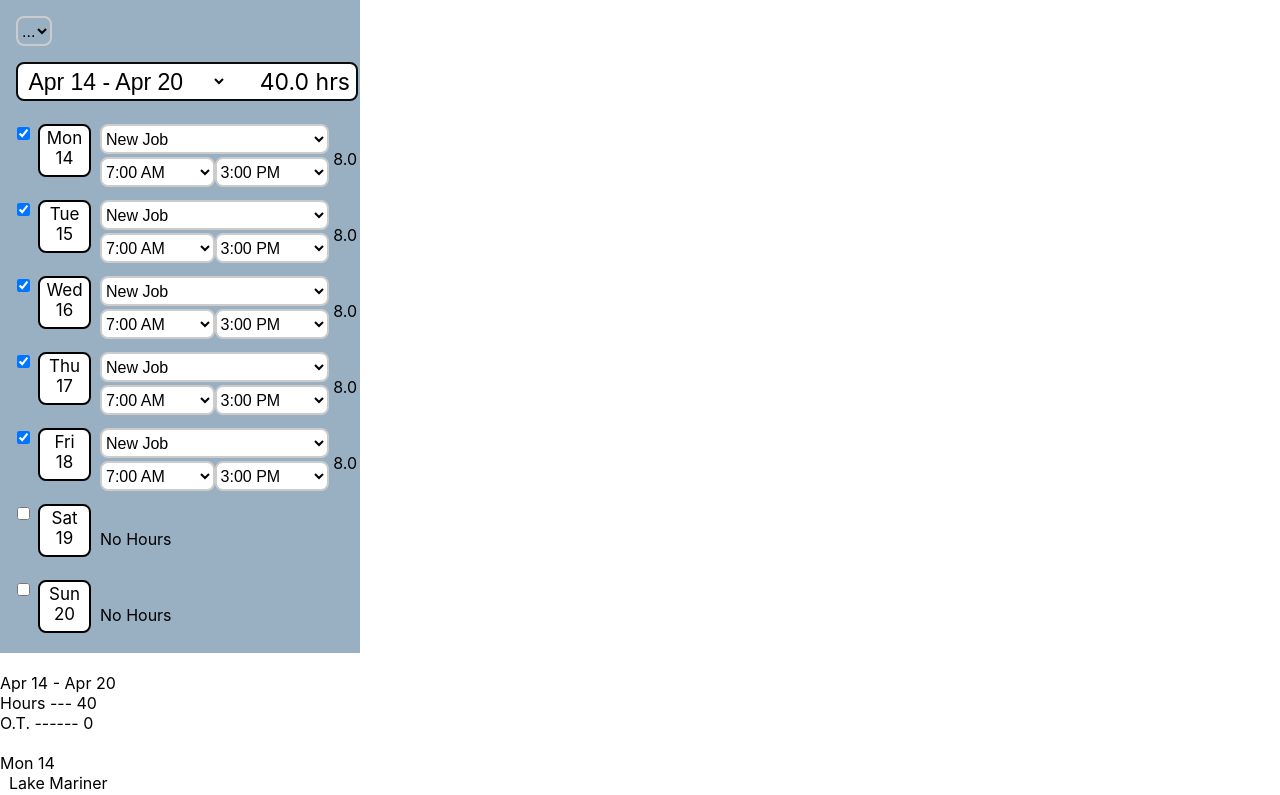
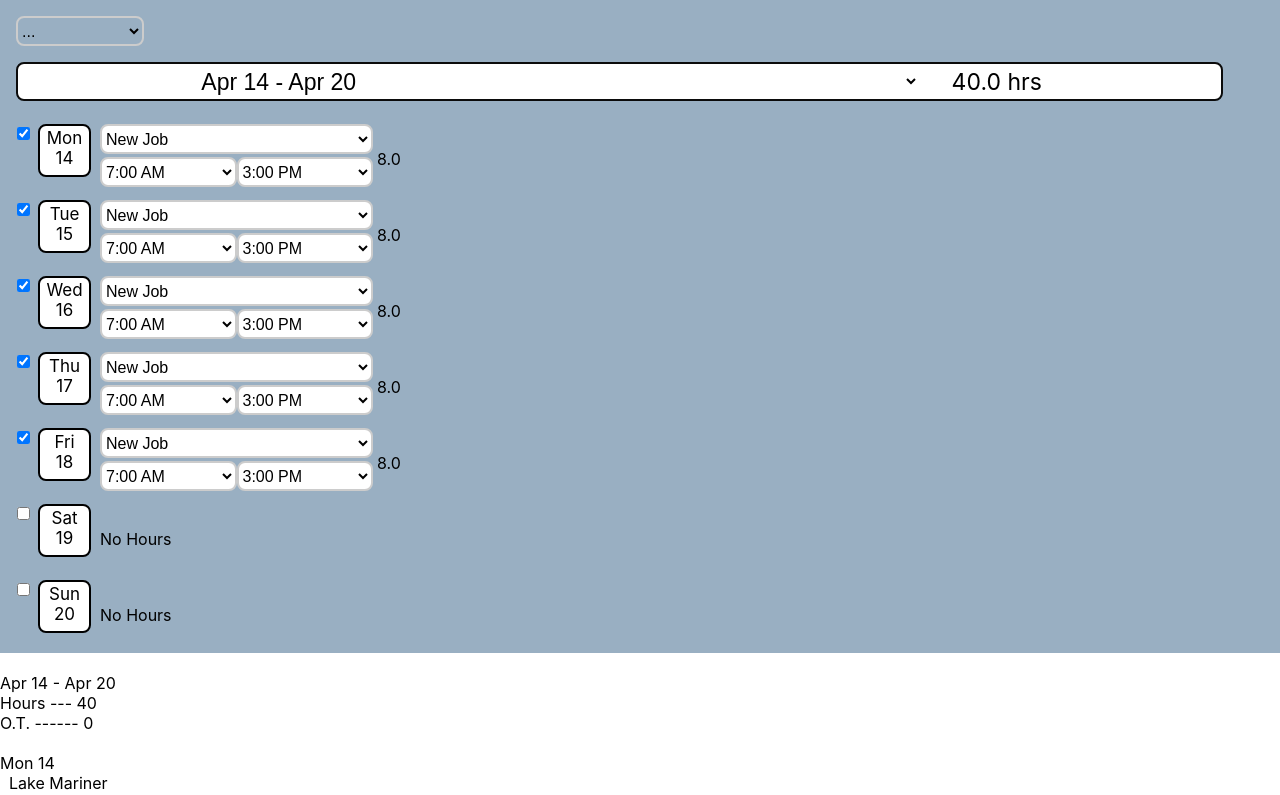
Before and after one commit to bradronto/bradronto.github.io, a React (Create React App) app in the folder timekeep/: page / in a window 1280 px wide. Shown: the top 795 px of the page. Built offline with nearby package versions, Linux system fonts and the light colour scheme.

Commit message:
and another..

```diff
--- a/timekeep/src/components/styles/cool.css
+++ b/timekeep/src/components/styles/cool.css
@@ -1,7 +1,7 @@
 /* Input Container */
 .input-container {
     /*position: relative;*/
-    width: 360px;
+    width: auto;
    /* margin: 10px auto;*/
     background-color:rgb(153, 175, 194);
   }
```
